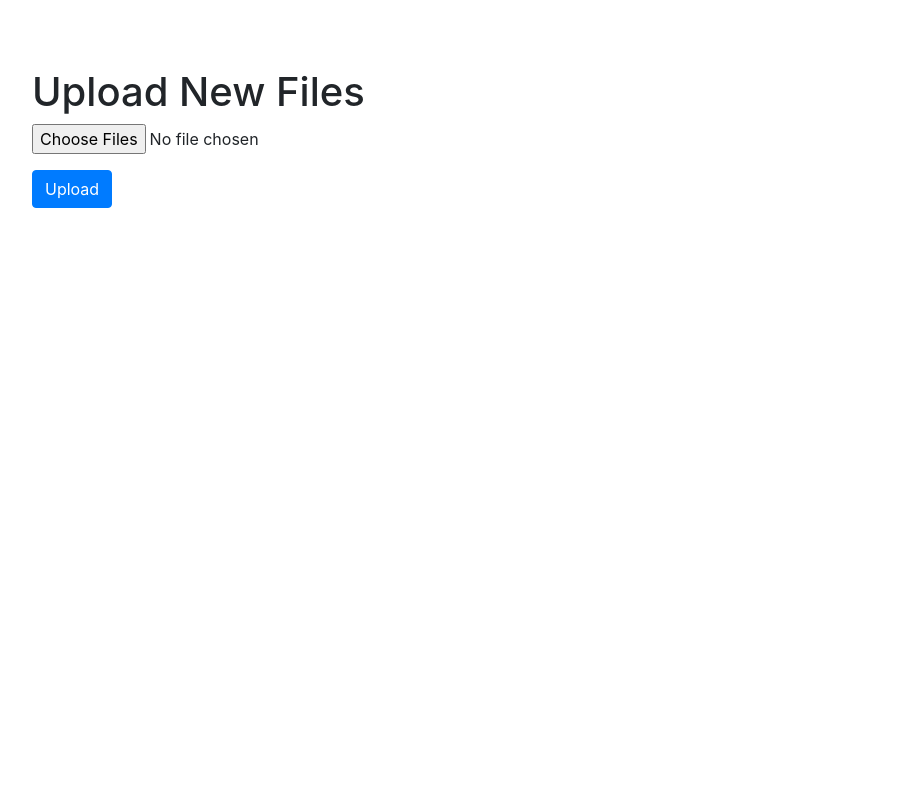
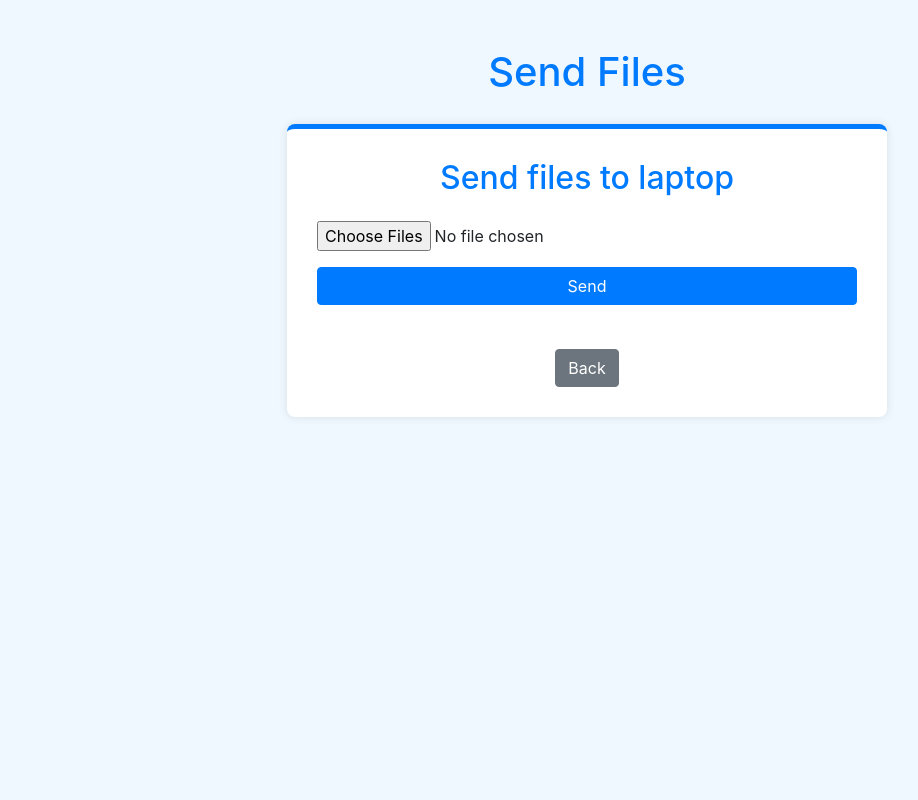
Before and after one commit to hanklokyaw/file_receive_over_wifi, a Flask app: page /upload in a window 1280 px wide. Shown: the whole page, without its empty margins (53-971 px from the left). Run offline with Flask 3, Linux system fonts and the light colour scheme; parts of the project's set-up code (start-up, migrations or seed data) failed here and were passed over; some libraries are stand-ins or nearby versions.

Commit message:
Updated UI design for index, send, and receive page.

```diff
--- a/main.py
+++ b/main.py
@@ -1,72 +1,17 @@
-# from flask import Flask, request, redirect, url_for, flash, jsonify, render_template, send_from_directory
-# from werkzeug.utils import secure_filename
-# import os
-#
-# app = Flask(__name__)
-# app.secret_key = 'supersecretkey'
-#
-# # Configure upload folder and allowed extensions
-# UPLOAD_FOLDER = 'uploads'
-# ALLOWED_EXTENSIONS = {'png', 'jpg', 'jpeg', 'gif', 'mp4', 'mov'}
-#
-# app.config['UPLOAD_FOLDER'] = UPLOAD_FOLDER
-#
-# if not os.path.exists(UPLOAD_FOLDER):
-#     os.makedirs(UPLOAD_FOLDER)
-#
-# def allowed_file(filename):
-#     return '.' in filename and \
-#            filename.rsplit('.', 1)[1].lower() in ALLOWED_EXTENSIONS
-#
-# @app.route('/')
-# def upload_form():
-#     return render_template('index.html')
-#
-# @app.route('/upload', methods=['POST'])
-# def upload_files():
-#     if 'files' not in request.files:
-#         flash('No file part')
-#         return redirect(url_for('upload_form'))
-#
-#     files = request.files.getlist('files')
-#     if not files or all(file.filename == '' for file in files):
-#         flash('No selected file')
-#         return redirect(url_for('upload_form'))
-#
-#     for file in files:
-#         if file and allowed_file(file.filename):
-#             filename = secure_filename(file.filename)
-#             file.save(os.path.join(app.config['UPLOAD_FOLDER'], filename))
-#
-#     return jsonify({'message': 'Files successfully uploaded'})
-#
-# @app.route('/download')
-# def index():
-#     # Get the list of files in the 'uploads' directory
-#     files = os.listdir('uploads')
-#     return render_template('download.html', files=files)
-#
-# @app.route('/download/<filename>')
-# def download_file(filename):
-#     # Serve the selected file for download
-#     return send_from_directory('uploads', filename)
-#
-# if __name__ == '__main__':
-#     app.run(debug=True, host='0.0.0.0', port=5000)
-
-
-
-
 from flask import Flask, request, redirect, url_for, flash, jsonify, render_template, send_from_directory
 from werkzeug.utils import secure_filename
 import os
+import qrcode
+import socket
+from PIL import Image
 
 app = Flask(__name__)
 app.secret_key = 'supersecretkey'
+io_port = 5000
 
 # Configure upload folder and allowed extensions
-UPLOAD_FOLDER = 'uploads'
-ALLOWED_EXTENSIONS = {'png', 'jpg', 'jpeg', 'gif', 'mp4', 'mov'}
+UPLOAD_FOLDER = 'receive'
+ALLOWED_EXTENSIONS = {'png', 'jpg', 'jpeg', 'gif', 'mp4', 'mov', 'csv', 'xls', 'xlsx', 'ppt'}
 
 app.config['UPLOAD_FOLDER'] = UPLOAD_FOLDER
 
@@ -84,8 +29,8 @@ def upload_form():
 
 @app.route('/download')
 def download_form():
-    # Get the list of files in the 'uploads' directory
-    files = os.listdir('uploads')
+    # Get the list of files in the 'receive' directory
+    files = os.listdir('send')
     return render_template('download.html', files=files)
 
 @app.route('/upload', methods=['POST'])
@@ -109,7 +54,34 @@ def upload_files():
 @app.route('/download/<filename>')
 def download_file(filename):
     # Serve the selected file for download
-    return send_from_directory('uploads', filename)
+    return send_from_directory('send', filename)
+
+def generate_qr_code(url):
+    # Generate a QR code for the given URL
+    qr = qrcode.QRCode(
+        version=1,
+        error_correction=qrcode.constants.ERROR_CORRECT_L,
+        box_size=10,
+        border=4,
+    )
+    qr.add_data(url)
+    qr.make(fit=True)
+
+    img = qr.make_image(fill='black', back_color='white')
+    img_path = 'qr_code.png'
+    img.save(img_path)
+    return img_path
+
+def print_ip_address(port):
+    hostname = socket.gethostname()
+    local_ip = socket.gethostbyname(hostname)
+    io_url = f"http://{local_ip}:{port}"
+    return io_url
+
 
 if __name__ == '__main__':
-    app.run(debug=True, host='0.0.0.0', port=5000)
+    io_ip_address = print_ip_address(io_port)
+    # print(f"Server is running on {io_ip_address}")
+    qr_code_file_path = generate_qr_code(io_ip_address)
+    os.startfile(qr_code_file_path)
+    app.run(debug=True, host='0.0.0.0', port=io_port)
--- a/templates/upload.html
+++ b/templates/upload.html
@@ -1,26 +1,61 @@
-<!doctype html>
+<!DOCTYPE html>
 <html lang="en">
 <head>
     <meta charset="UTF-8">
     <meta name="viewport" content="width=device-width, initial-scale=1.0">
     <title>Upload Files</title>
     <link rel="stylesheet" href="https://stackpath.bootstrapcdn.com/bootstrap/4.5.2/css/bootstrap.min.css">
-    <link rel="stylesheet" href="{{ url_for('static', filename='style/style.css') }}">
+    <style>
+        body {
+            background-color: #f0f8ff; /* Light blue background */
+            display: flex;
+            flex-direction: column;
+            justify-content: flex-start;
+            align-items: center;
+            height: 100vh;
+            margin: 0;
+        }
+        .container {
+            max-width: 600px;
+            background: white;
+            padding: 30px;
+            box-shadow: 0 0 10px rgba(0, 0, 0, 0.1);
+            border-radius: 8px;
+            margin-top: 20px;
+            text-align: center;
+            border-top: 5px solid #007bff; /* Blue border on top */
+        }
+        .btn-primary {
+            background-color: #007bff;
+            border-color: #007bff;
+        }
+        .btn-primary:hover {
+            background-color: #0056b3;
+            border-color: #004085;
+        }
+        .btn-secondary {
+            margin-top: 20px;
+        }
+    </style>
 </head>
 <body>
+    <h1 class="mt-5 text-primary">Send Files</h1>
     <div class="container">
-    <h1 class="mt-5">Upload New Files</h1>
+        <h2 class="mb-4 text-primary">Send files to laptop</h2>
         <form id="upload-form" method="post" enctype="multipart/form-data">
             <div class="form-group">
                 <input type="file" name="files" multiple class="form-control-file">
             </div>
-        <button type="submit" class="btn btn-primary">Upload</button>
+            <button type="submit" class="btn btn-primary btn-block">Send</button>
         </form>
-    <div id="progress-container" style="display:none;">
-        <progress id="progress-bar" value="0" max="100"></progress>
+        <div id="progress-container" style="display:none;" class="mt-4">
+            <progress id="progress-bar" value="0" max="100" class="w-100"></progress>
             <span id="progress-percent">0%</span>
         </div>
-    <div id="upload-status"></div>
+        <div id="upload-status" class="mt-3"></div>
+        <div class="text-center mt-4">
+            <a href="/" class="btn btn-secondary">Back</a>
+        </div>
     </div>
 
     <script>
```
Also changed, not shown: templates/download.html (+43 -22 lines), templates/index.html (+25 -79 lines). Lines whose indentation alone changed are shown as unchanged.
